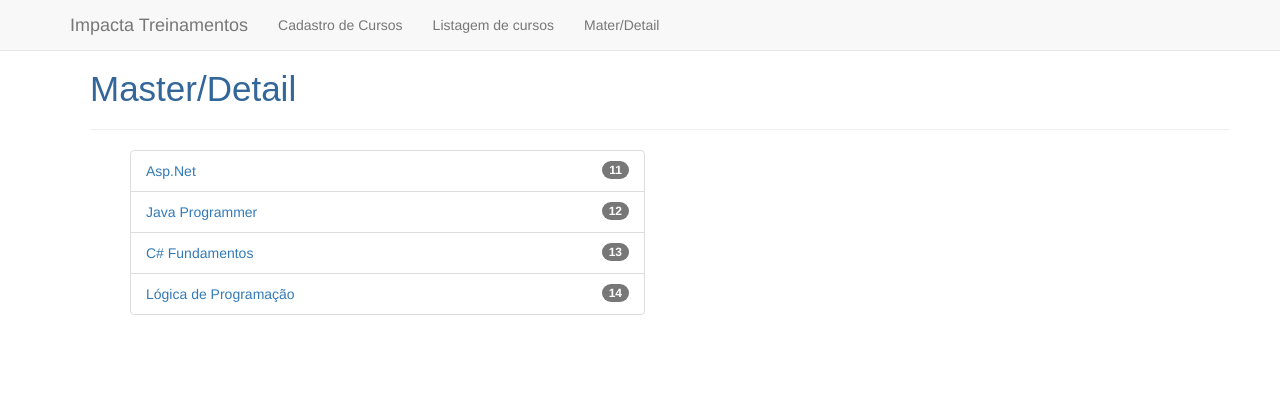
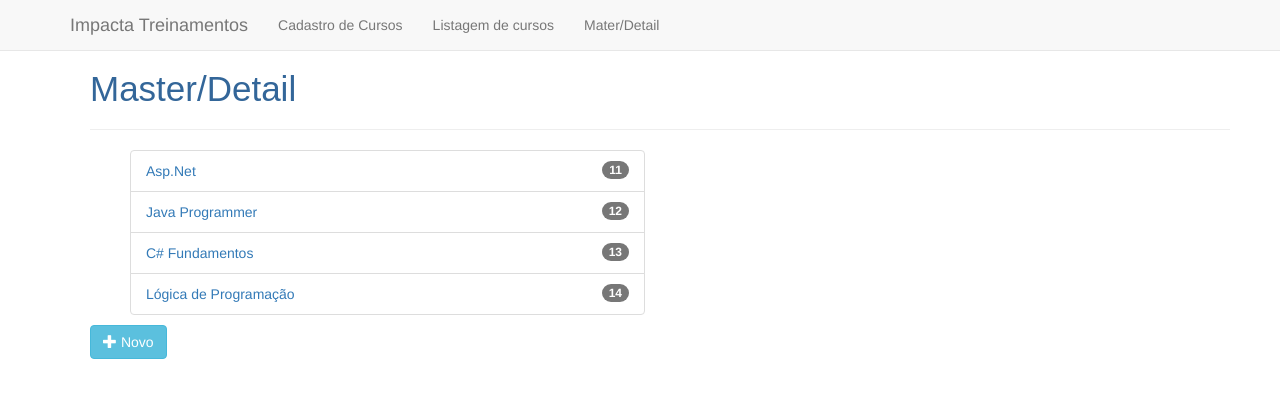
Before and after one commit to Almeida92/Curso_Mean, an Angular app in the folder app-angular4/: page /masterdetail in a window 1280 px wide. Shown: the top 398 px of the page. Built offline with nearby package versions, Linux system fonts and the light colour scheme.

Commit message:
Editando formulários

```diff
--- a/app-angular4/src/app/masterdetail/masterdetail.component.ts
+++ b/app-angular4/src/app/masterdetail/masterdetail.component.ts
@@ -9,6 +9,7 @@ export class MasterDetailComponent {
 
     //para um curso selecionado
     public cursoSelecionado: ICurso;
+    private novoCurso: ICurso;
 
     public selecionar(item: ICurso): void {
         this.cursoSelecionado = item;
@@ -18,4 +19,15 @@ export class MasterDetailComponent {
     constructor(cursosService: CursosService) {
         this.listaCursos = cursosService.getListaCursos();
     }
+
+    // para a inclusao de um novo curso
+    public novo(): void {
+        this.novoCurso = {codigo:0, descricao: '', ch:0 };
+        this.cursoSelecionado = this.novoCurso;
+    }
+
+    public incluir(curso: ICurso): void {
+        this.listaCursos.push(curso);
+        alert('Curso incluído com sucesso');
+    }
 }
--- a/app-angular4/src/app/masterdetail/views/masterdetail.component.html
+++ b/app-angular4/src/app/masterdetail/views/masterdetail.component.html
@@ -10,6 +10,11 @@
                     <a [routerLink]="['/masterdetail']">{{ item.descricao }} </a>
                 </li>
             </ul>
+
+            <button type="button" (click)="novo()" class="btn btn-info">
+                <span class="glyphicon glyphicon-plus"></span>
+                Novo
+            </button>
         </div>
         <!-- incluindo o formulário -->
         <div *ngIf="cursoSelecionado" class="col-md-6">
@@ -26,7 +31,7 @@
                 <input type="number" [(ngModel)]="cursoSelecionado.ch"  class="form-control" id="ch" name="ch">
             </div>
             <div class="form-group">
-                <button type="button" class="btn btn-info">
+                <button type="button" (click)="incluir(cursoSelecionado)" class="btn btn-info">
                     <span class="glyphicon glyphicon-pencil"></span>
                     Incluir
                 </button>
```
